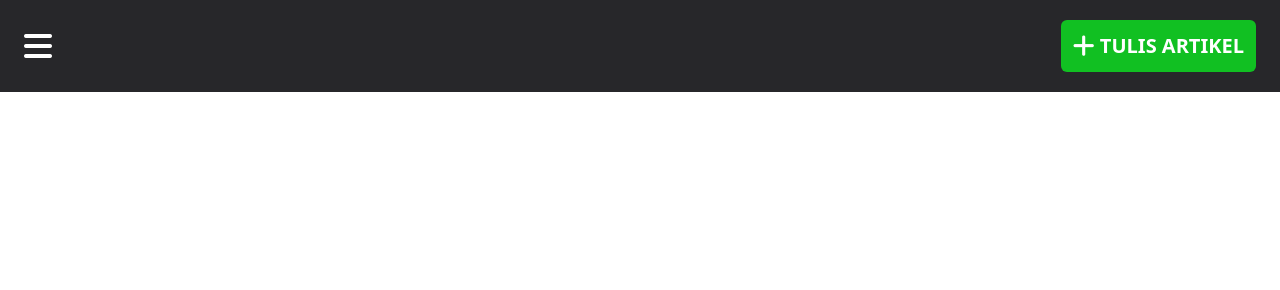
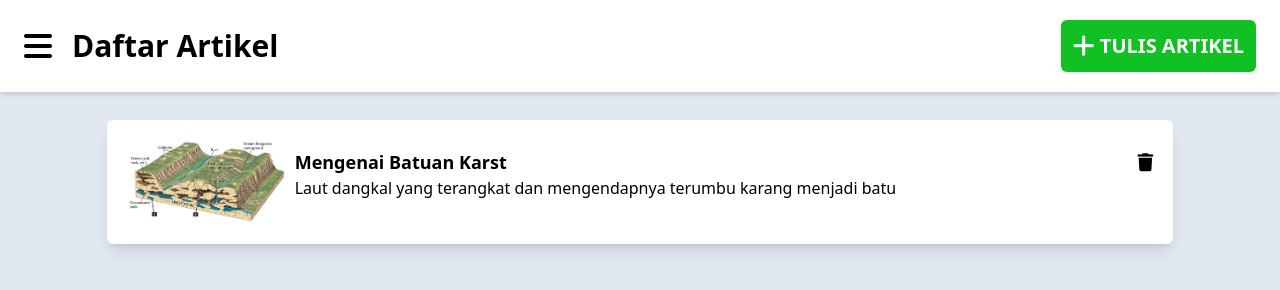
Before and after one commit to GNX56S/eliterasi-smagi, a website: page src/daftar-artikel.html in a window 1280 px wide. Drawn offline with nearby package versions, Linux system fonts and the light colour scheme.

Commit message:
menambahkan daftar artikel

```diff
--- a/src/daftar-artikel.html
+++ b/src/daftar-artikel.html
@@ -9,11 +9,12 @@
     <title>Tulis Artikel</title>
 </head>
 <body>
-    <header class="flex justify-between items-center py-5 px-6 bg-zinc-800">
-        <div class="text-center">
+    <header class="sticky top-0 z-30 flex justify-between items-center py-5 px-6 bg-white shadow-md">
+        <div class="flex items-center">
             <button type="button" data-drawer-target="drawer-navigation" data-drawer-show="drawer-navigation" aria-controls="drawer-navigation">
-                <i class="fa-solid fa-bars fa-2xl" style="color: #ffffff;"></i>
+                <i class="fa-solid fa-bars fa-2xl" style="color: #000000;"></i>
             </button>
+            <h1 class="text-black text-3xl font-bold ml-5">Daftar Artikel</h1>
         </div>
         <div class="bg-[#11C022] p-3 rounded-md">
             <button class="text-white text-xl font-bold"><span><i class="fa-solid fa-plus fa-lg"></i></span> TULIS ARTIKEL</button>
@@ -21,11 +22,10 @@
     </header>
     <aside>
         <div id="drawer-navigation" class="fixed top-0 left-0 z-40 w-72 h-screen  overflow-y-auto transition-transform -translate-x-full bg-[#272E33]" tabindex="-1" aria-labelledby="drawer-navigation-label">
-            <div class="profil-guru bg-gradient-to-t from-[#DA251C] to-[#057bbf62] flex justify-around items-center p-2">
-                <button type="button" data-drawer-hide="drawer-navigation" aria-controls="drawer-navigation" class=" relative bottom-8 left-64" >
+            <div class="profil-guru bg-gradient-to-t from-[#DA251C] to-[#057bbf62] flex justify-between items-center px-4 py-2 w-full">
+                <!-- <button type="button" data-drawer-hide="drawer-navigation" aria-controls="drawer-navigation" class=" relative bottom-8 left-64" >
                     <i class="fa-solid fa-xmark fa-xl" style="color: #ffffff;"></i>
-                </button>
-
+                </button> -->
                 <div class="border-4 border-white rounded-full w-20 h-20">
                     <img class="w-full rounded-full p-[2px]" src="/src/image/guru.jpg" alt="foto-guru">
                 </div>
@@ -51,10 +51,22 @@
                 </ul>
             </div>
         </div>
-
     </aside>
-    <main>
-
+    <main class="bg-slate-200 h-[100vh]">
+        <div class="daftar-artikel flex flex-col items-center">
+            <a href="#" class="list-artikel flex justify-between cursor-pointer bg-white p-5 m-7 w-5/6 rounded-md shadow-lg">
+               <div class="flex">
+                    <img class="w-40" src="/src/image/batuan-karst.webp" alt="">
+                    <div class="div p-2">
+                        <h2 class="font-semibold text-lg">Mengenai Batuan Karst</h2>
+                        <p>Laut dangkal yang terangkat dan mengendapnya terumbu karang menjadi batu</p>
+                    </div>
+               </div>
+                <button class="relative bottom-5 text-right text-lg">
+                    <i class="fa-solid fa-trash"></i>
+                </button>
+            </a>
+        </div>
     </main>
 </body>
 </html>
```
Also changed, not shown: src/output.css.
